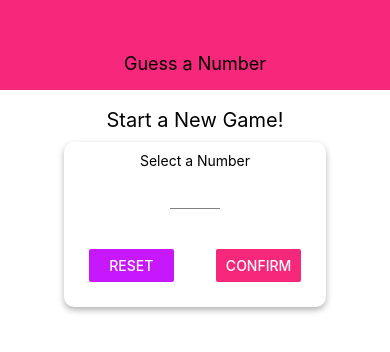
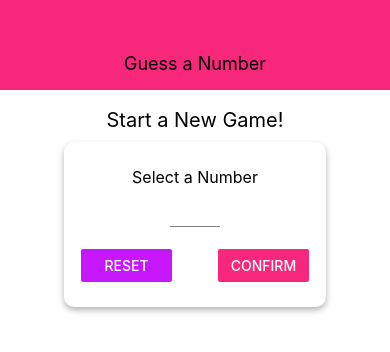
Before and after one commit to kscheltema/react_native_course_game_app, a React Native app: screen / in a window 390 px wide. Shown: the top 352 px of the page. Built offline with nearby package versions, Linux system fonts and the light colour scheme.

Commit message:
game screen button

```diff
--- a/components/NumberContainer.js
+++ b/components/NumberContainer.js
@@ -13,8 +13,6 @@
 const styles = StyleSheet.create({
   container: {
     borderWidth: 3.5,
-    width: "35%",
-    height: "50%",
     borderColor: Colors.primary,
     backgroundColor: Colors.primary,
     padding: 10,
--- a/screens/StartScreen.js
+++ b/screens/StartScreen.js
@@ -64,7 +64,7 @@
       <View style={styles.screen}>
         <Text style={styles.title}>Start a New Game!</Text>
         <Card style={styles.inputCard}>
-          <Text>Select a Number</Text>
+          <Text style={styles.buttonTitle}>Select a Number</Text>
           <Input
             style={styles.input}
             blurOnSubmit
@@ -108,16 +108,22 @@
     fontSize: 20,
     marginVertical: 10,
   },
+  buttonTitle: {
+    fontSize: 16,
+    marginTop: 15,
+  },
   inputCard: {
     width: 300,
     maxWidth: "70%",
     alignItems: "center",
+    justifyContent: "center",
   },
   buttonContainer: {
     flexDirection: "row",
     width: "100%",
     justifyContent: "space-between",
-    padding: 15,
+    paddingBottom: 15,
+    paddingHorizontal: 7,
   },
   buttonStart: {
     width: "60%",
@@ -126,7 +132,7 @@
   },
   buttonSize: {
     width: "40%",
-    paddingTop: 15,
+    paddingTop: 12,
   },
   input: {
     width: 50,
@@ -134,6 +140,7 @@
   },
   summaryCard: {
     margin: 20,
+    alignItems: "center",
   },
 });
 
```
Also changed, not shown: screens/GameScreen.js (added, +8 -0 lines).
